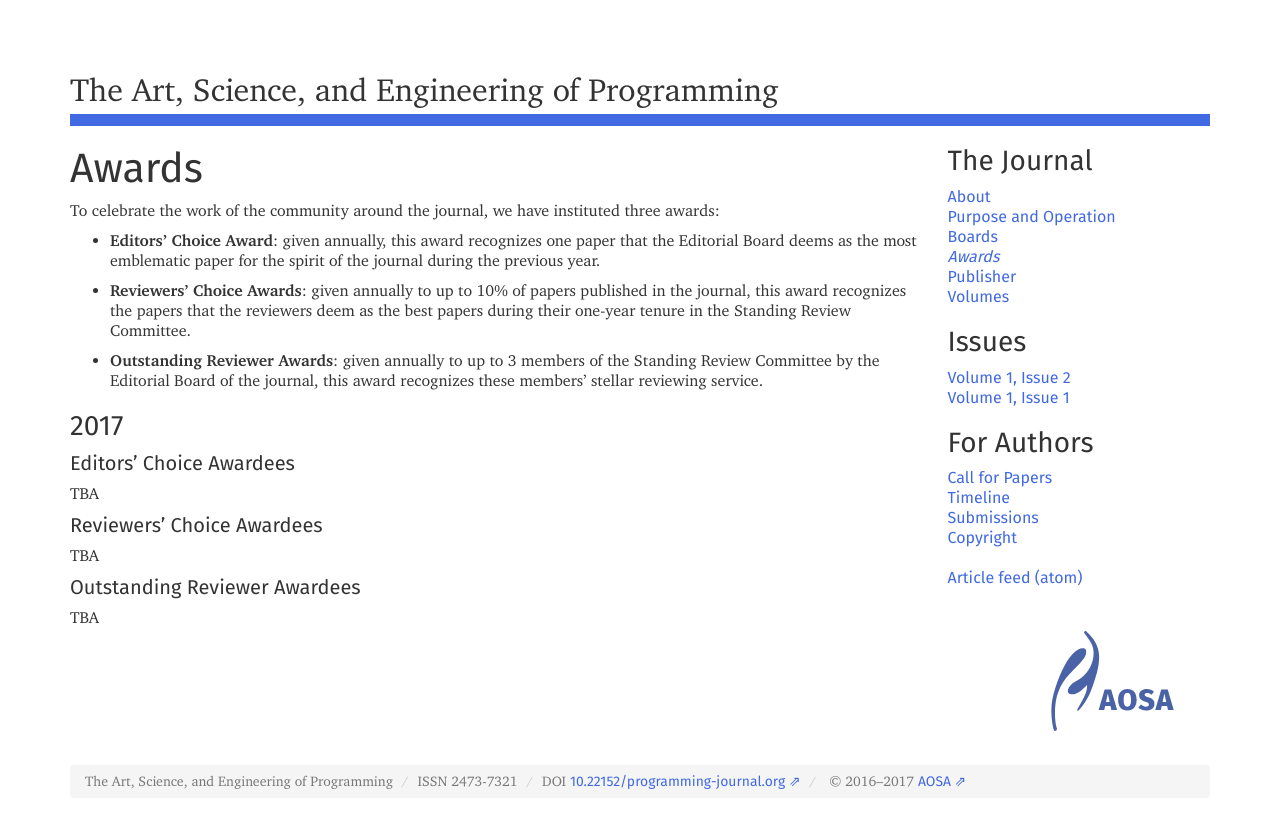
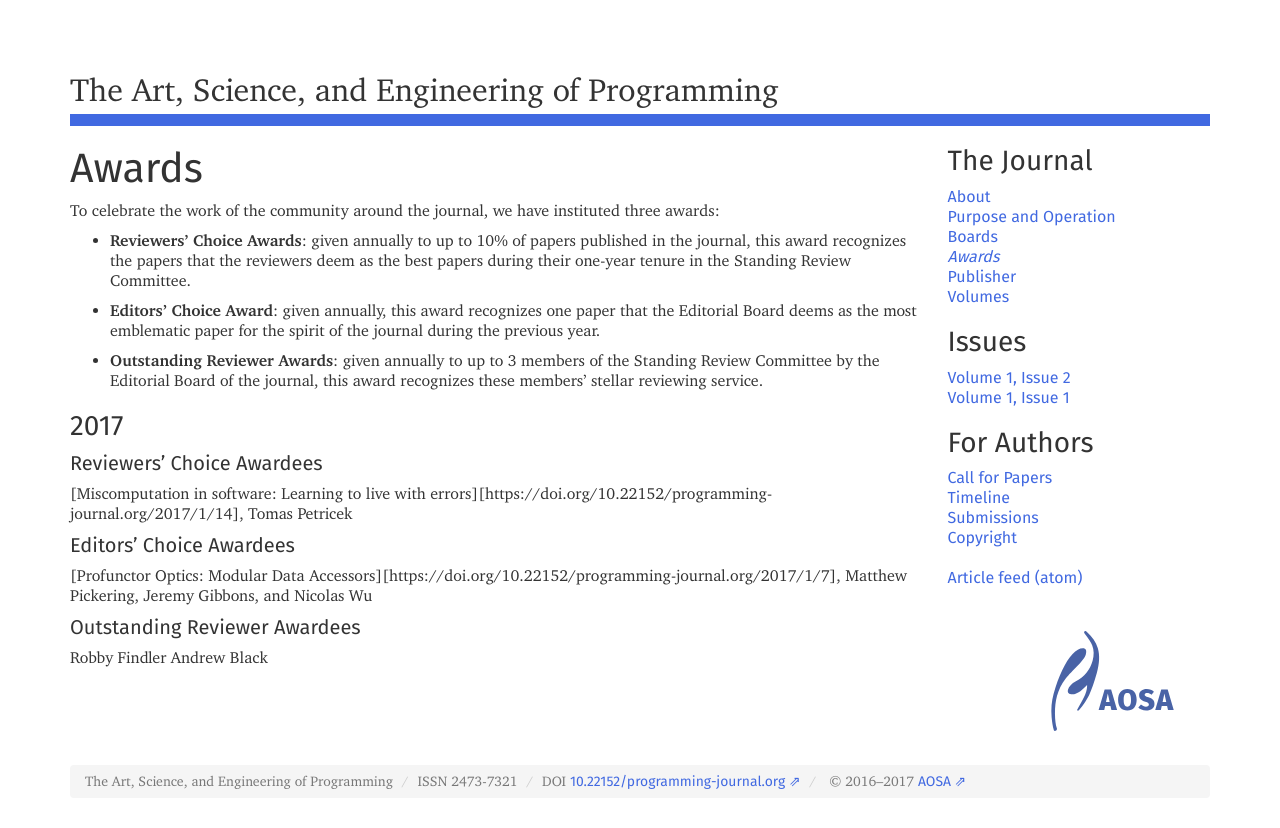
Before and after one commit to programming-journal/programming-journal.github.io, a Jekyll site: the page built from awards/index.markdown, in a window 1280 px wide. Shown: the top 828 px of the page. Built offline with Jekyll 4.4.1, drawn with Linux system fonts in a browser that asks for light colours; nearby versions of some CDN libraries.

Commit message:
Awardees

```diff
--- a/awards/index.markdown
+++ b/awards/index.markdown
@@ -7,22 +7,25 @@ order: 600
 
 To celebrate the work of the community around the journal, we have instituted three awards:
 
+* **Reviewers' Choice Awards**: given annually to up to 10% of papers published in the journal, this award recognizes the papers that the reviewers deem as the best papers during their one-year tenure in the Standing Review Committee.
+
 * **Editors' Choice Award**: given annually, this award recognizes one paper that the Editorial Board deems as the most emblematic paper for the spirit of the journal during the previous year.
-
-* **Reviewers' Choice Awards**: given annually to up to 10% of papers published in the journal, this award recognizes the papers that the reviewers deem as the best papers during their one-year tenure in the Standing Review Committee.
 
 * **Outstanding Reviewer Awards**: given annually to up to 3 members of the Standing Review Committee by the Editorial Board of the journal, this award recognizes these members' stellar reviewing service.
 
 ### 2017
 
+#### Reviewers' Choice Awardees
+
+[Miscomputation in software: Learning to live with errors][https://doi.org/10.22152/programming-journal.org/2017/1/14],
+Tomas Petricek
+
 #### Editors' Choice Awardees
 
-TBA
-
-#### Reviewers' Choice Awardees
-
-TBA
+[Profunctor Optics: Modular Data Accessors][https://doi.org/10.22152/programming-journal.org/2017/1/7],
+Matthew Pickering, Jeremy Gibbons, and Nicolas Wu
 
 #### Outstanding Reviewer Awardees
 
-TBA
+Robby Findler
+Andrew Black
```
